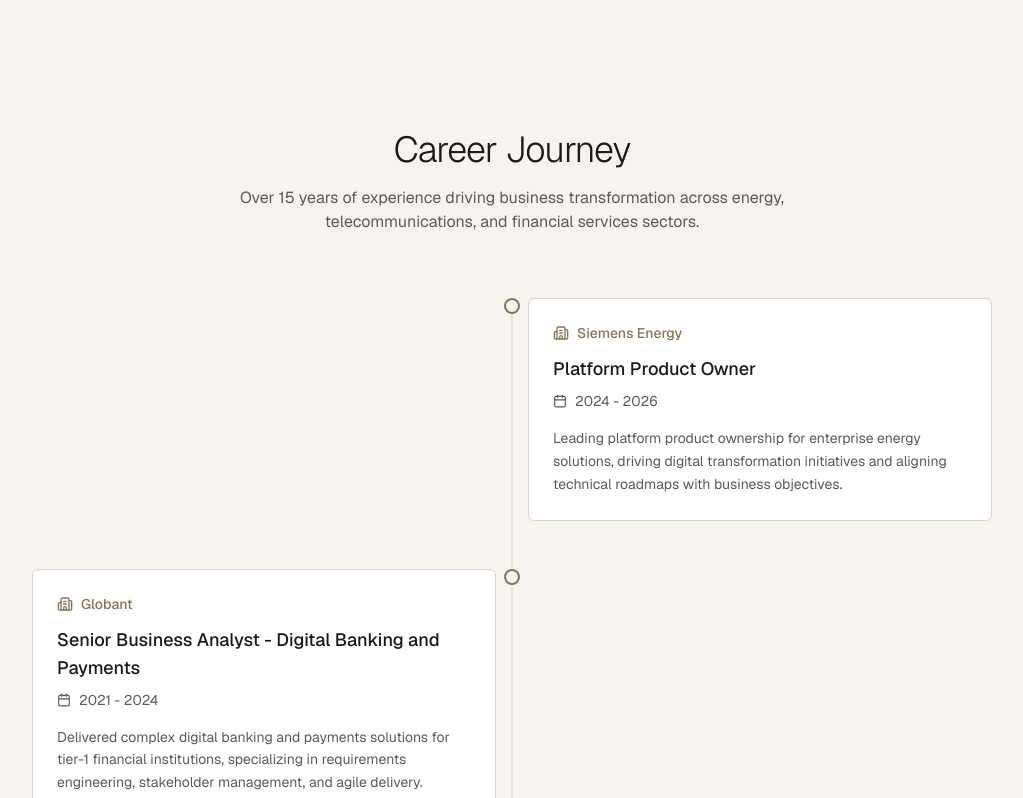
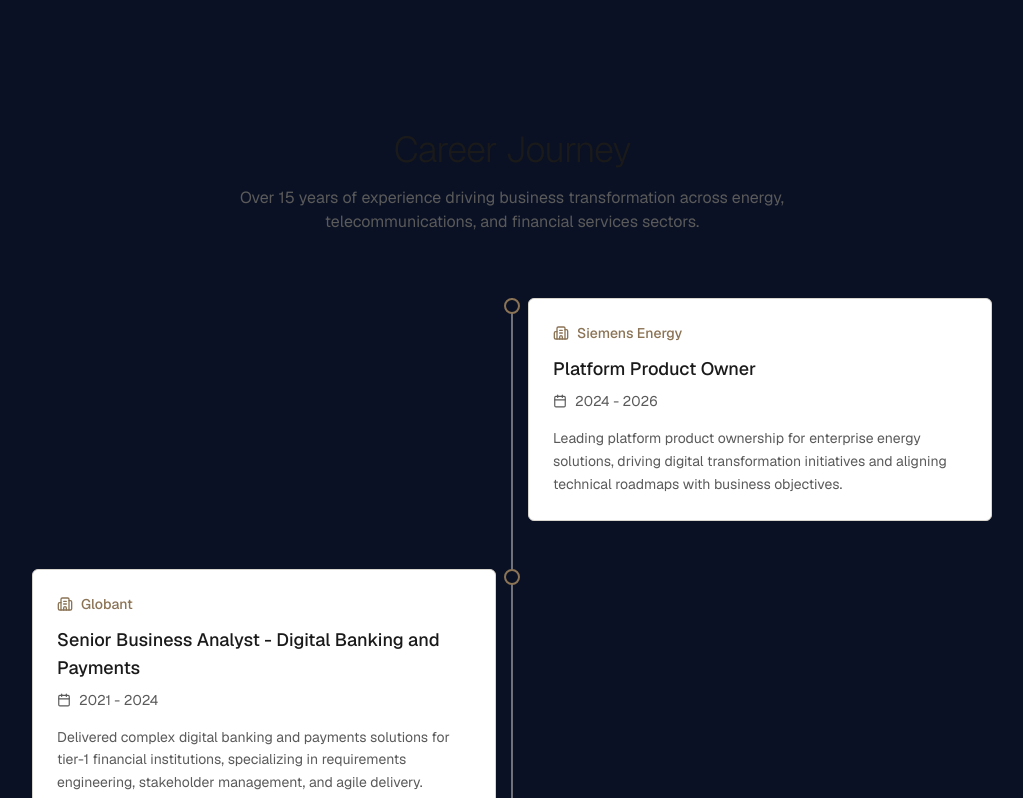
Before and after one commit to Zombieskin/v0-portfolio-website, a Next.js app: page / in a window 1280 px wide. Shown: the part 2209-3007 px from the top of the page, without its empty margins (128-1151 px from the left). Built offline with nearby package versions, Linux system fonts and the light colour scheme.

Commit message:
Changed background color

```diff
--- a/app/globals.css
+++ b/app/globals.css
@@ -4,7 +4,7 @@
 @custom-variant dark (&:is(.dark *));
 
 :root {
-  --background: #F7F4EF;
+  --background: #0a1124; /* changed from #F7F4EF to dark navy */
   --foreground: #1a1a1a;
   --card: #FFFFFF;
   --card-foreground: #1a1a1a;
```
